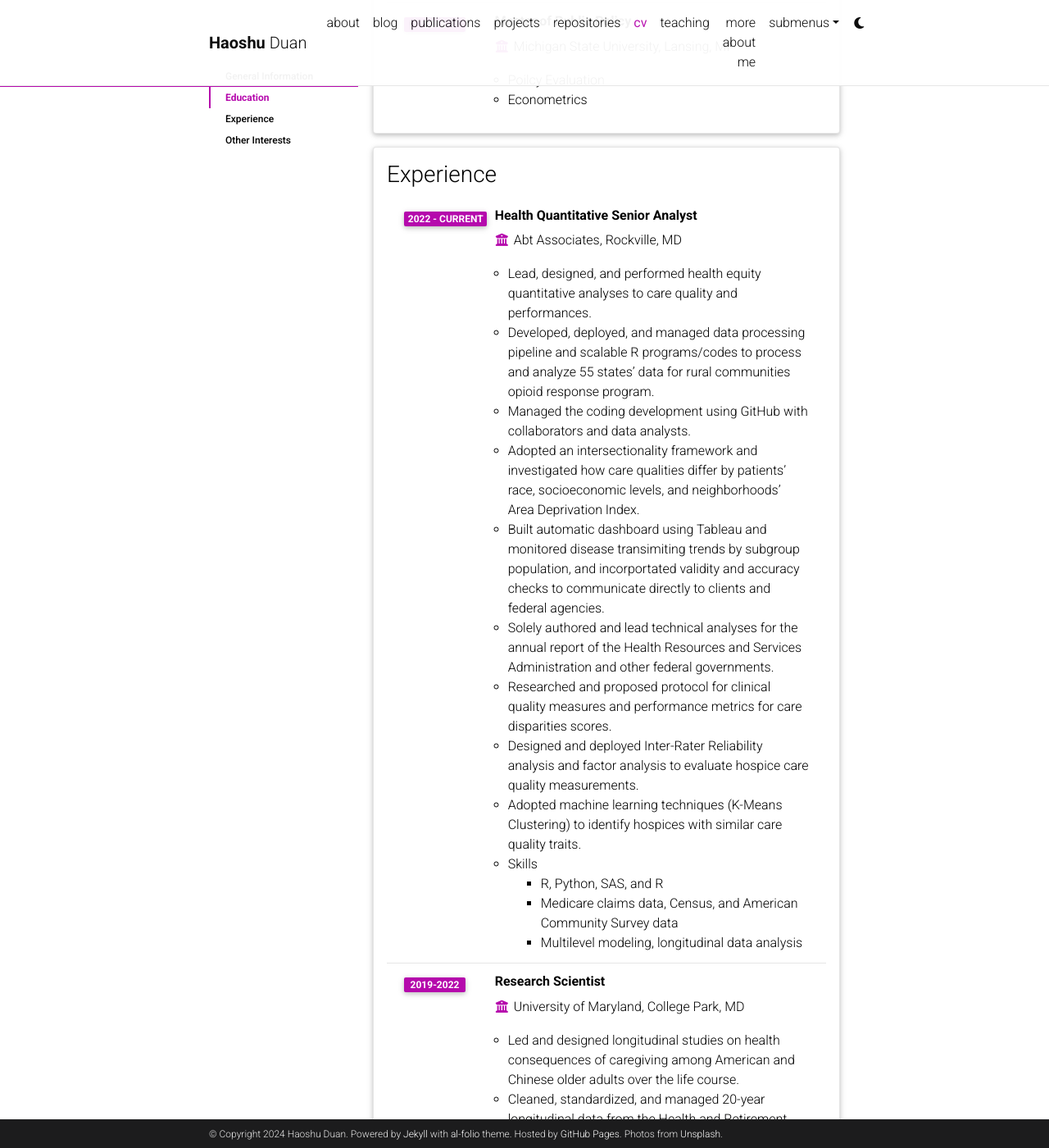
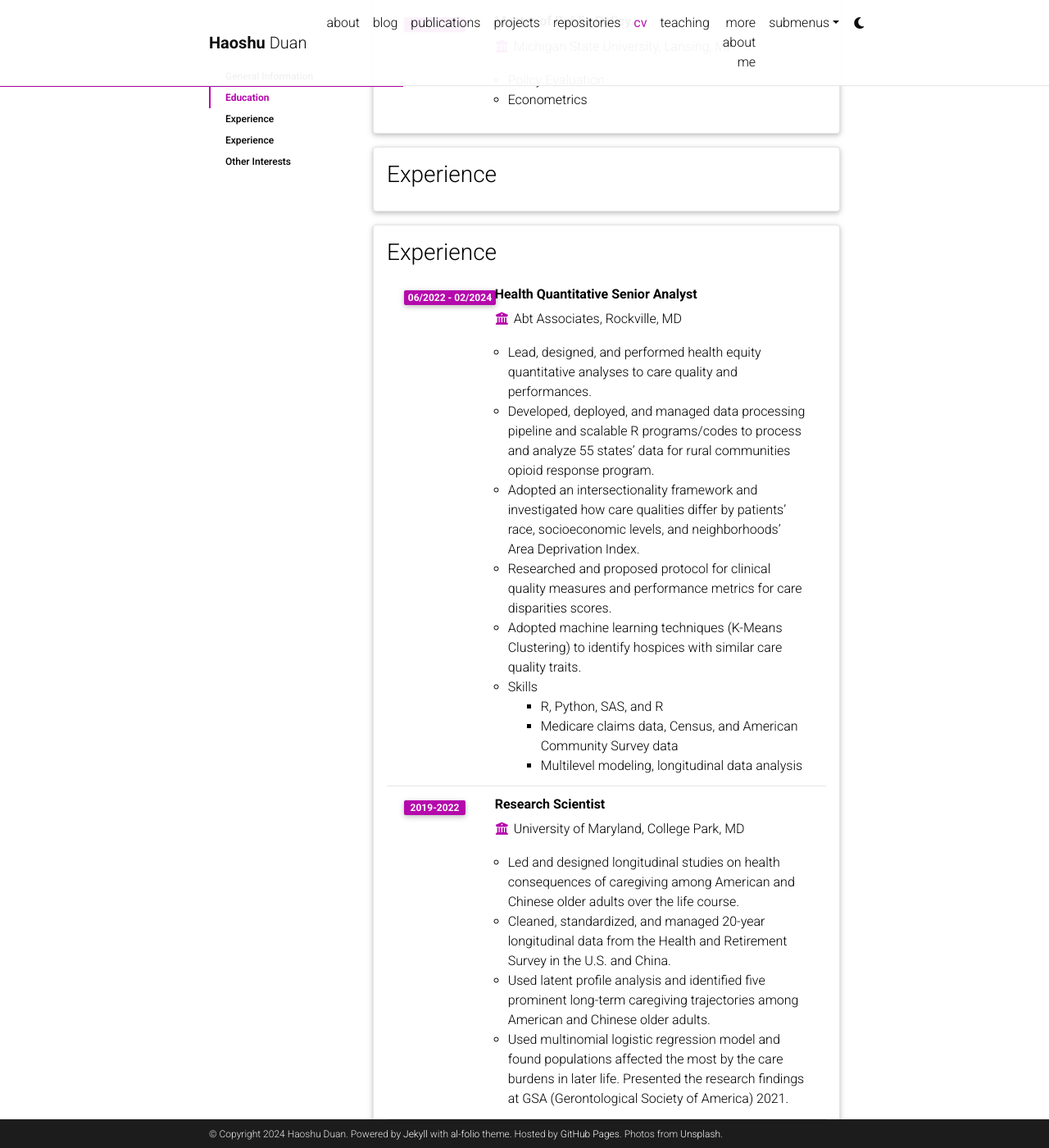
Before and after one commit to haoshu2017/haoshu2017.github.io, a Jekyll site: the page built from _pages/cv.md, in a window 1280 px wide and 1400 px high, scrolled down 593 px. Shown: the whole window at 82% size. Built offline with Jekyll 4.4.1, drawn with Linux system fonts in a browser that asks for light colours; comment, search, counter and statistics services are not loaded; a style sheet for code colours, icons or effects is not loaded; some of the changed lines change nothing that is shown; some of the changed text lies outside the part shown.

Commit message:
2024 dec update

```diff
--- a/_data/cv.yml
+++ b/_data/cv.yml
@@ -25,19 +25,34 @@
 
 - title: Experience
   type: time_table
+  content:
+   - title: Research Associates III (Data Scientist)
+     institution: JBS International, North Bethesda, MD
+     year: 03/2024 - Current
+     description:
+     - Lead, developed, and managed data collection/processing pipeline for HRSA-required measures for 50+ states/awardees for Pediatric Mental health access program.
+     - Lead and built a dynamic/real-time dashboard for social determinants for health measures at the state/county/zip code level.
+     - Conducted the Difference-in-Difference analyses to evaluate a nation-wide program impact effects at the national level with senior colleagues.
+     - Using a data-driven, unsupervised learning method to classify 50+ awardees based on their program implementation statuses.
+     - title: Skills
+       contents:
+       - R, Python
+       - causal inference, factor and cluster analysis
+
+- title: Experience
+  type: time_table
   contents:
     - title: Health Quantitative Senior Analyst
       institution: Abt Associates, Rockville, MD
-      year: 2022 - Current
+      year: 06/2022 - 02/2024
       description:
         - Lead, designed, and performed health equity quantitative analyses to care quality and performances.
         - Developed, deployed, and managed data processing pipeline and scalable R programs/codes to process and analyze 55 states’ data for rural communities opioid response program.
-        - Managed the coding development using GitHub with collaborators and data analysts.
+        #- Managed the coding development using GitHub with collaborators and data analysts.
         - Adopted an intersectionality framework and investigated how care qualities differ by patients’ race, socioeconomic levels, and neighborhoods’ Area Deprivation Index.
-        - Built automatic dashboard using Tableau and monitored disease transimiting trends by subgroup population, and incorportated validity and accuracy checks to communicate directly to clients and federal agencies.
-        - Solely authored and lead technical analyses for the annual report of the Health Resources and Services Administration and other federal governments.
+        #- Solely authored and lead technical analyses for the annual report of the Health Resources and Services Administration and other federal governments.
         - Researched and proposed protocol for clinical quality measures and performance metrics for care disparities scores.
-        - Designed and deployed Inter-Rater Reliability analysis and factor analysis to evaluate hospice care quality measurements.
+        #- Designed and deployed Inter-Rater Reliability analysis and factor analysis to evaluate hospice care quality measurements.
         - Adopted machine learning techniques (K-Means Clustering) to identify hospices with similar care quality traits.
         - title: Skills
           contents:
@@ -74,4 +89,4 @@
 - title: Other Interests
   type: list
   contents:
-    - <u>Hobbies:</u> Crafting, jewelries beading, 5K runner.
+    - <u>Hobbies:</u> Crafting, jewelries beading, 10K runner (1st Place for Women's 30-39 at Ugly Sweater Dash 10k)
```
